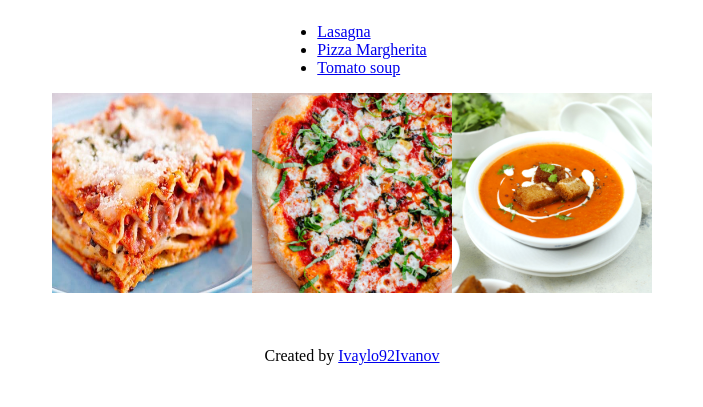
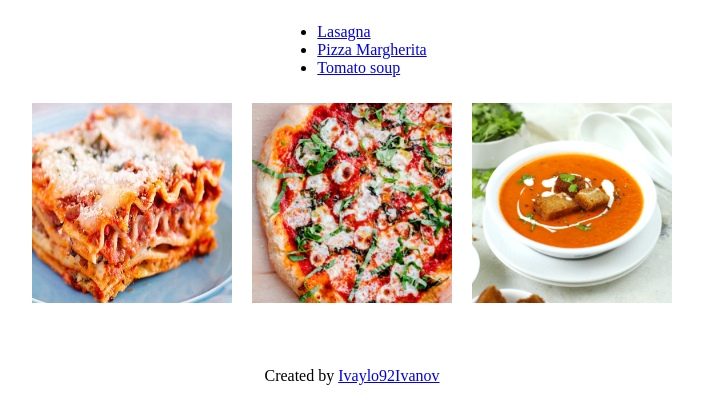
Before and after one commit to Ivaylo92Ivanov/odin-recipes, a plain HTML site: page index.html in a window 1280 px wide. Shown: the part 393-800 px from the top of the page, without its empty margins (288-991 px from the left). Drawn offline with Linux system fonts and the light colour scheme.

Commit message:
Add padding to homepage recipe images

```diff
--- a/index.html
+++ b/index.html
@@ -18,9 +18,9 @@
             </ul>
         </div>
         <div class="recipes-flex-container">
-            <a title="lasagna" href="recipes/lasagna.html"><img height=200 width=200 src="images/lasagna.jpg" alt="lasagna"></a>
-            <a title="pizza margherita" href="recipes/margherita.html"><img height=200 width=200 src="images/margherita.jpg" alt="pizza margherita"></a>
-            <a title="tomato soup" href="recipes/tomato-soup.html"><img height=200 width=200 src="images/tomato-soup.jpg" alt="tomato soup"></a>
+            <a title="lasagna" class="lasagna-recipe-image" href="recipes/lasagna.html"><img height=200 width=200 src="images/lasagna.jpg" alt="lasagna"></a>
+            <a title="pizza margherita" class="margherita-recipe-image" href="recipes/margherita.html"><img height=200 width=200 src="images/margherita.jpg" alt="pizza margherita"></a>
+            <a title="tomato soup" class="tomato-soup-recipe-image" href="recipes/tomato-soup.html"><img height=200 width=200 src="images/tomato-soup.jpg" alt="tomato soup"></a>
         </div>
     </body>
     <footer>
--- a/styles.css
+++ b/styles.css
@@ -49,8 +49,14 @@ ul.homepage-ul {
 .recipes-flex-container {
     display: flex;
     justify-content: center;
+}
 
+.lasagna-recipe-image,
+.margherita-recipe-image,
+.tomato-soup-recipe-image {
+    padding: 10px;
 }
+
 
 a:hover {
     background-color: rgb(190, 240, 190);
```
